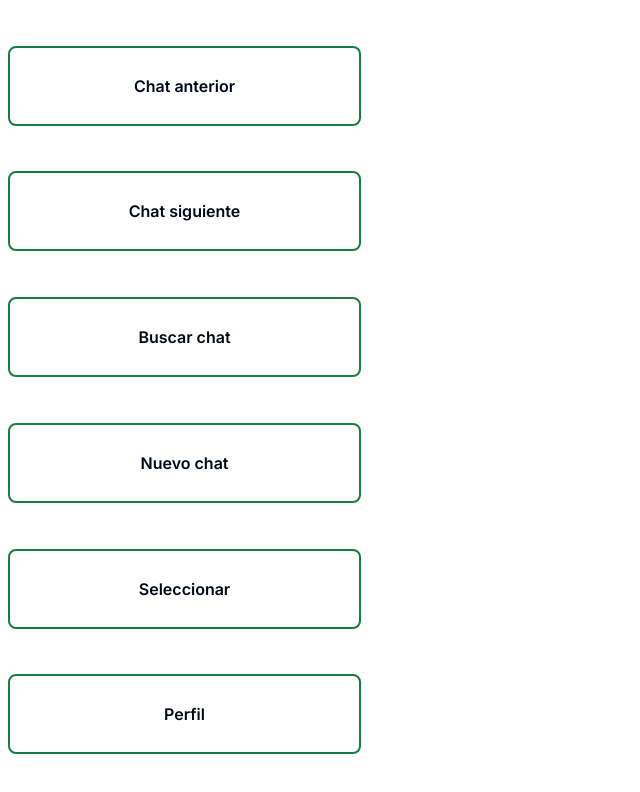
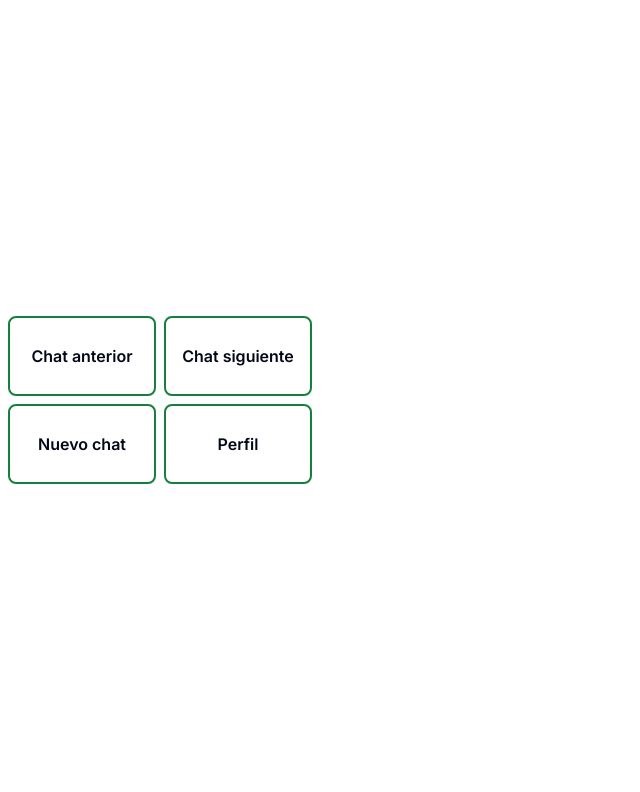
Before and after one commit to camilarojasfritz/neufitech, a Next.js app: page /whatsapp in a window 1280 px wide. Shown: the top 792 px of the page, without its empty margins (0-640 px from the left). Built offline with nearby package versions, Linux system fonts and the light colour scheme.

Commit message:
finish whatsapp routes

```diff
--- a/src/components/ButtonAnimation.tsx
+++ b/src/components/ButtonAnimation.tsx
@@ -64,6 +64,7 @@ const ButtonAnimation = ({
         state && state();
         if (keyCombination) {
           if (window.electronAPI) {
+            console.log(keyCombination)
             window.electronAPI.sendKeyCombination(keyCombination);
           } else {
             console.log("No se puede usar keySender");
@@ -77,10 +78,8 @@ const ButtonAnimation = ({
         }
         if (speakText) {
           if (window.electronAPI) {
-            console.log("electron")
             window.electronAPI.speak(speakText)
           } else {
-            console.log("web")
             const utterance = new SpeechSynthesisUtterance(speakText);
             window.speechSynthesis.speak(utterance);
           }
--- a/src/components/HomePage.tsx
+++ b/src/components/HomePage.tsx
@@ -12,7 +12,7 @@ import logoComunicacion from "../../public/icon-comunicacion.png";
 import logoEscritura from "../../public/icon-escritura.png";
 import logoEscrituraIA from "../../public/icon-escritura-ia.png";
 import ButtonAnimation from "./ButtonAnimation";
-import { useEffect } from "react";
+// import { useEffect } from "react";
 // import Swal from "sweetalert2";
 // import { useEffect, useRef } from "react"
 
--- a/src/components/SensacionCorporal.tsx
+++ b/src/components/SensacionCorporal.tsx
@@ -9,8 +9,6 @@ import flechaArriba from "../../public/flechaArriba.png";
 import flechaDerecha from "../../public/flechaDerecha.png";
 import flechaIzquierda from "../../public/flechaIzquierda.png";
 import { useState } from "react";
-import { useRouter } from "next/navigation";
-import Sidebar from "@/components/Sidebar";
 import ButtonAnimation from "./ButtonAnimation";
 
 const SensacionCorporal = () => {
--- a/src/components/whatsapp/Whatsapp.tsx
+++ b/src/components/whatsapp/Whatsapp.tsx
@@ -17,9 +17,9 @@ const Whatsapp = () => {
   const [activeButtons, setActiveButtons] = useState([
     "Chat-anterior",
     "Chat-siguiente",
-    "Buscar-chat",
+    // "Buscar-chat",
     "Nuevo-chat",
-    "Seleccionar",
+    // "Seleccionar",
     "Perfil",
   ]);
   const [activeButtonConfigs, setActiveButtonConfigs] = useState<Record<string, RouteConfig>>({});
@@ -29,14 +29,13 @@ const Whatsapp = () => {
   };
 
   const handleActive = (func: string) => {
-    // Verificamos si la función es "Volver"
     if (func === "Volver") {
       setActiveButtons([
         "Chat-anterior",
         "Chat-siguiente",
-        "Buscar-chat",
+        // "Buscar-chat",
         "Nuevo-chat",
-        "Seleccionar",
+        // "Seleccionar",
         "Perfil",
       ]);
       setActiveButtonConfigs({});
@@ -50,14 +49,14 @@ const Whatsapp = () => {
       if (config && config.buttons) {
         const newButtons = Object.keys(config.buttons);
         setActiveButtons(newButtons);
-        setActiveButtonConfigs(config.buttons); // Guardamos la configuración de los botones activos
+        setActiveButtonConfigs(config.buttons);
       } else {
         setActiveButtons([
           "Chat-anterior",
           "Chat-siguiente",
-          "Buscar-chat",
+          // "Buscar-chat",
           "Nuevo-chat",
-          "Seleccionar",
+          // "Seleccionar",
           "Perfil",
         ]);
         setActiveButtonConfigs({});
@@ -73,17 +72,30 @@ const Whatsapp = () => {
 
   return (
     <div className="h-[100vh] flex flex-row bg-white">
-      <div className="w-[40%] p-2 gap-2 flex flex-col items-center justify-evenly">
+      <div
+        className="w-full flex items-center justify-center"
+      >
+        <div
+          className="p-2 gap-2 grid"
+          style={{
+            display: "grid",
+            gridTemplateColumns: "repeat(auto-fill, minmax(45%, 1fr))",
+            gridAutoRows: "auto",
+            gap: "8px",
+            maxWidth: "25%",
+          }}
+        >
           {activeButtons.map((buttonName, index) => {
             const buttonConfig = activeButtonConfigs[buttonName] || {};
+            const route = whatsappRoutes.find((route) => Object.keys(route)[0] === buttonName) as WhatsappRoute | undefined;
             return (
               <ButtonAnimation
                 functionKeyboard={{ funct: buttonName, state: changeState }}
-              keyCombination={buttonConfig.keyCombination || []} // Pasa keyCombination si existe
-              keyPress={buttonConfig.keyPress || ""} // Pasa keyPress si existe
+                keyCombination={!buttonConfig.keyCombination ? route && route[buttonName].keyCombination : buttonConfig.keyCombination}
+                keyPress={!buttonConfig.keyPress ? route && route[buttonName].keyPress : buttonConfig.keyPress}
                 key={index}
                 textColor="black"
-              text={`${buttonName.replace("-", " ")}`}
+                text={`${buttonName.replace("-", " ").replace("-", " ")}`}
                 buttonBorder="border-green-700"
                 propClass="w-full h-[80px]"
               />
@@ -92,6 +104,7 @@ const Whatsapp = () => {
         </div>
         <Webview url="https://web.whatsapp.com" />
       </div>
+    </div>
   );
 };
 
--- a/src/components/whatsapp/routeWhatsapp.tsx
+++ b/src/components/whatsapp/routeWhatsapp.tsx
@@ -3,52 +3,14 @@ const whatsappRoutes = [{
         keyCombination: ["control", "alt", "comma"],
         buttons: {
             "Volver": {
-                keyPress:"escape"
+                keyPress: "escape"
             }
         }
     }
 },
 {
     "Chat-anterior": {
-        keyCombination: ["control", "alt", "shift", "tab"]
-    }
-},
-{
-    "Chat-siguiente": {
-        keyCombination: ["control", "alt", "tab"]
-    }
-},
-{
-    "Buscar-chat": {
-        keyCombination: ["control", "alt", "shift", "7"]
-    }
-},
-{
-    "Nuevo-chat": {
-        keyCombination: ["control", "alt", "n"],
-        buttons: {
-            "Anterior": {
-                keyCombination: ["control", "alt", "shift", "tab"]
-            },
-            "Siguiente": {
-                keyCombination: ["control", "alt", "tab"]
-            },
-            "Nuevo-grupo": {
-                keyCombination: ["control", "alt", "shift", "n"],
-                "Agregar": { keyPress: "enter" }
-            },
-            "Seleccionar": {
-                keyPress: "enter"
-            },
-            "Volver": {
-                keyPress:"escape"
-            }
-        }
-    }
-},
-{
-    "Seleccionar": {
-        keyPress: "enter",
+        keyCombination: ["control", "alt", "shift", "tab"],
         buttons: {
             "Buscar-en-chat": {
                 keyCombination: ["control", "alt", "shift", "f"]
@@ -57,11 +19,65 @@ const whatsappRoutes = [{
                 keyCombination: ["control", "alt", "shift", "p"]
             },
             "Volver": {
-                keyPress:"escape"
+                keyPress: ""
             }
         }
     }
-}
+},
+{
+    "Chat-siguiente": {
+        keyCombination: ["control", "alt", "tab"],
+        buttons: {
+            "Buscar-en-chat": {
+                keyCombination: ["control", "alt", "shift", "f"]
+            },
+            "Fijar-chat": {
+                keyCombination: ["control", "alt", "shift", "p"]
+            },
+            "Volver": {
+                keyPress: ""
+            }
+        }
+    }
+},
+// {
+//     "Buscar-chat": {
+//         keyCombination: ["control", "alt", "/"]
+//     }
+// },
+{
+    "Nuevo-chat": {
+        keyCombination: ["control", "alt", "n"],
+        buttons: {
+            "Nuevo-grupo": {
+                keyCombination: ["control", "alt", "shift", "n"],
+                "Agregar": { keyPress: "enter" }
+            },
+            "Seleccionar-persona": {
+                keyPress: "enter"
+            },
+            "Volver": {
+                keyPress: "escape"
+            }
+        }
+    }
+},
+    // {
+    //     "Seleccionar": {
+    //         keyPress: "enter",
+    //         buttons: {
+    //             "Buscar-en-chat": {
+    //                 keyCombination: ["control", "alt", "shift", "f"]
+    //             },
+    //             "Fijar-chat": {
+    //                 keyCombination: ["control", "alt", "shift", "p"]
+    //             },
+    //             "Volver": {
+    //                 keyPress: "escape"
+    //             }
+    //         }
+    //     }
+    // }
 ]
 
 export default whatsappRoutes;
```
Lines whose indentation alone changed are shown as unchanged.
